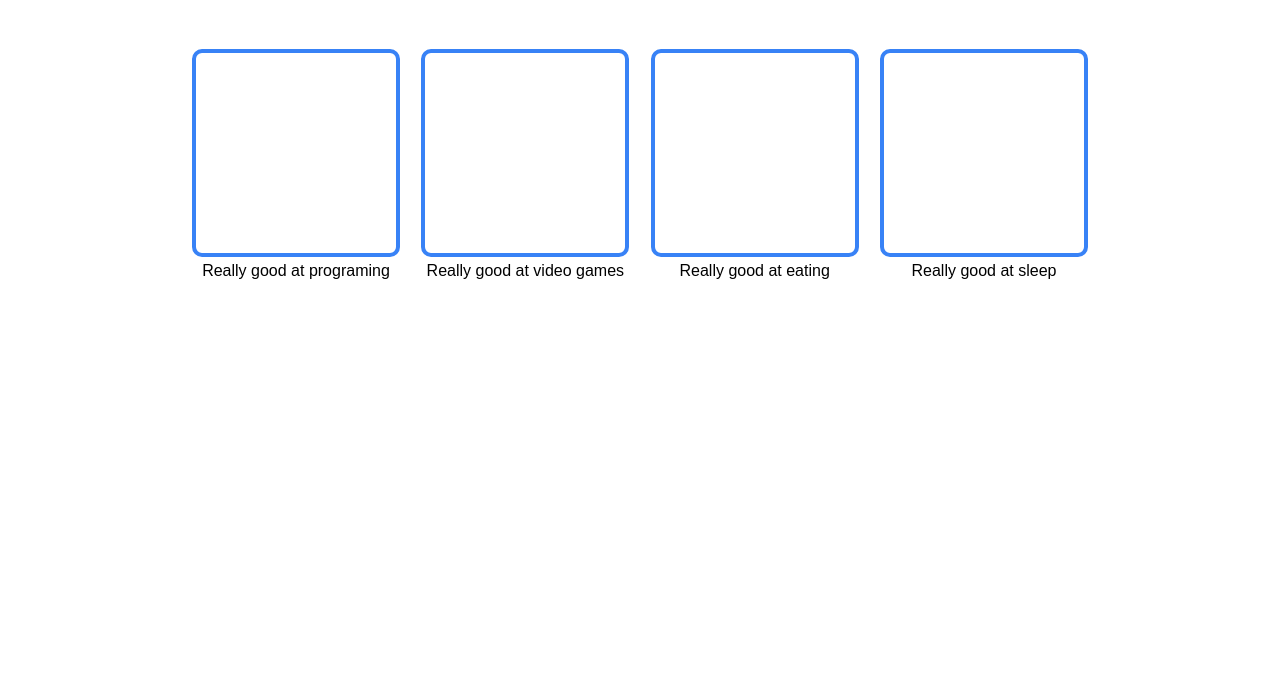
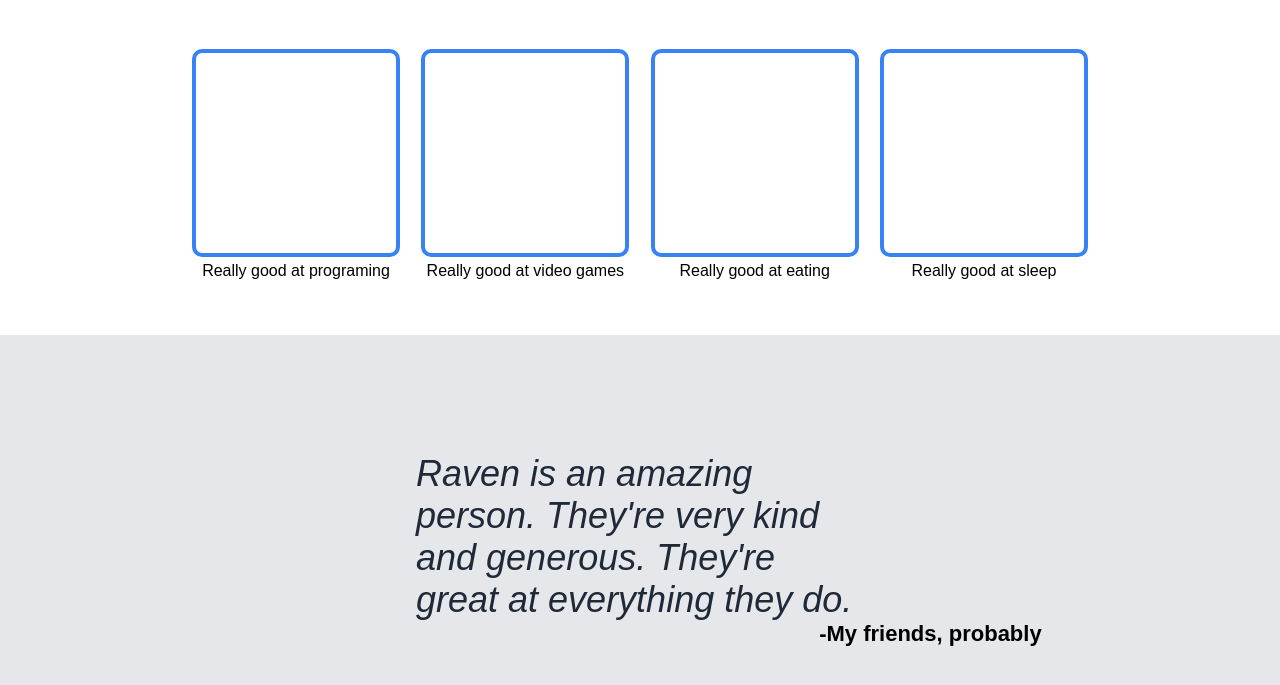
Before and after one commit to ravencrowe01/odin-landing-page, a plain HTML site: page index.html in a window 1280 px wide. Shown: the part 665-1350 px from the top of the page. Before the commit the page ends 1000 px from the top, so only its background shows below. Drawn offline with Linux system fonts and the light colour scheme.

Commit message:
Added quote section

```diff
--- a/index.html
+++ b/index.html
@@ -59,5 +59,12 @@
                 </div>
             </div>
         </div>
+
+        <div class="quote">
+            <div class="quoteHolder">
+                <p class="quoteText">Raven is an amazing person. They're very kind and generous. They're great at everything they do.</p>
+                <p class="attribution"> -My friends, probably</p>
+            </div>
+        </div>
 	</body>
 </html>
--- a/styles.css
+++ b/styles.css
@@ -134,3 +134,27 @@
     border: 4px solid #3882F6;
     border-radius: 10px;
 }
+
+.quote {
+    display: flex;
+    background-color: #e5e7eb;
+    height: 430px;
+    padding-left: 15%;
+    padding-right: 15%;
+    justify-content: center;
+    align-items: center;
+}
+
+.quoteText {
+    font-size: 36px;
+    font-style: italic;
+    color: #1F2937;
+    margin: 0 25%;
+    text-align: left;
+}
+
+.attribution {
+    font-size: 22px;
+    font-weight: bold;
+    margin-left: 70%;
+}
```
